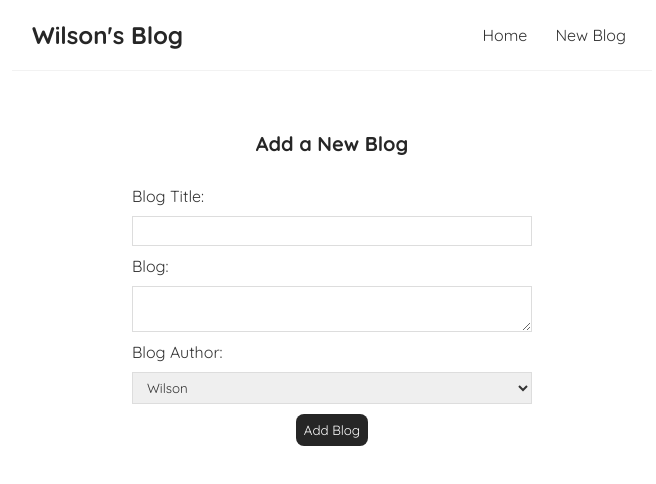
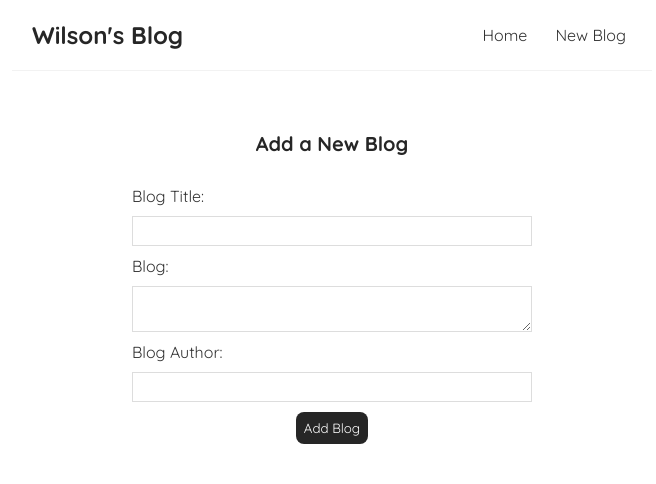
Before and after one commit to wingsown/blog, a React (Create React App) app: page /create in a window 1280 px wide. Shown: the top 484 px of the page, without its empty margins (308-964 px from the left). Built offline with nearby package versions, Linux system fonts and the light colour scheme.

Commit message:
Changed input type of author in form

```diff
--- a/src/Create.js
+++ b/src/Create.js
@@ -5,7 +5,7 @@ const Create = () => {
 
     const [title, setTitle] = useState('');
     const [body, setBody] = useState('');
-    const [author, setAuthor] = useState('wilson');
+    const [author, setAuthor] = useState('');
     const [isPending, setIsPending] = useState(false);
     const history = useHistory();
 
@@ -45,12 +45,12 @@ const Create = () => {
                 onChange={(e) => setBody(e.target.value)}
                 ></textarea>
                 <label>Blog Author:</label>
-                <select
-                    onChange={(e) => setAuthor(e.target.value)}
-                >
-                    <option value="wilson">Wilson</option>
-                    <option value="pogi">Pogi</option>
-                </select>
+                <input
+                type="text"
+                required
+                value={author}
+                onChange={(e) => setAuthor(e.target.value)}
+                />
                 { !isPending && <button>Add Blog</button> }
                 { isPending && <button disabled>Adding Blog...</button> }
             </form>
```
